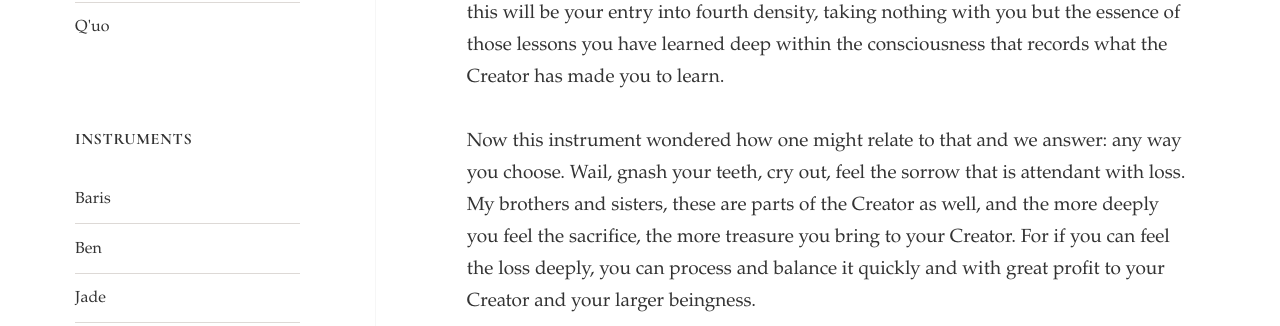
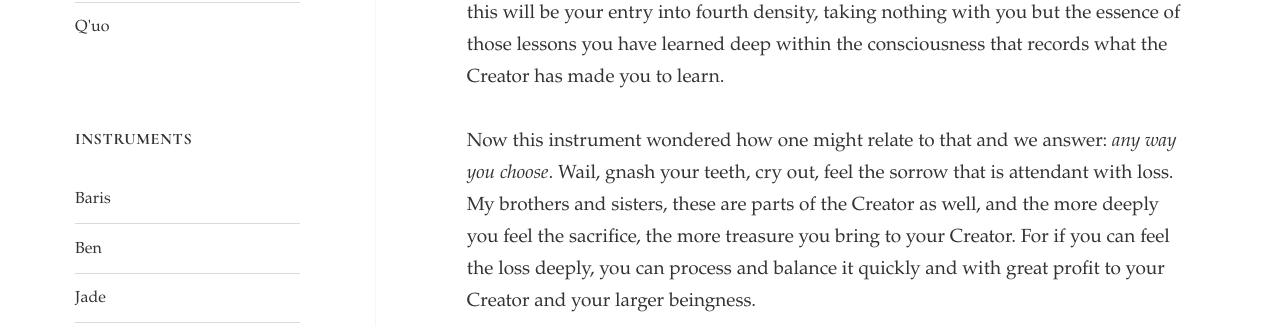
Before and after one commit to oswg/harc, a Jekyll site: the page built from _posts/2025-09-07_columbus_ccp_008.md, in a window 1280 px wide and 900 px high, scrolled down 7497 px. Shown: the part 128-454 px from the top of the window. Built offline with Jekyll 4.4.1, drawn with Linux system fonts in a browser that asks for light colours.

Commit message:
formatting

```diff
--- a/_posts/2025-09-07_columbus_ccp_008.md
+++ b/_posts/2025-09-07_columbus_ccp_008.md
@@ -77,7 +77,7 @@ Thank you. We are those of Q'uo.
 
 Let us briefly offer the image on your tarot card of the Significator of Body, the sense in which it is being held upside down, shaken out, stripped of all that purchases what is valued on this plane. It is the overall story of the body, but not simply of the flesh you occupy. It is a fable of that which is material, that which is hoarded and meted out judiciously to conserve one's foothold in the incarnation. But incarnations are finite; they do not last, and we have spoken through this instrument previously that the body is both to be cherished, loved, nurtured, but also very importantly: sacrificed, used up, thrown into the grave when one is finished with it. We speak of course of one ray of the body and not the idea of embodiment itself, though at each level, sacrifice obtains and teaches he who seeks our Creator what exactly one may approach the throne wearing, holding, offering nothing but the self, my brothers and sisters. And this will be your entry into fourth density, taking nothing with you but the essence of those lessons you have learned deep within the consciousness that records what the Creator has made you to learn.
 
-Now this instrument wondered how one might relate to that and we answer: any way you choose. Wail, gnash your teeth, cry out, feel the sorrow that is attendant with loss. My brothers and sisters, these are parts of the Creator as well, and the more deeply you feel the sacrifice, the more treasure you bring to your Creator. For if you can feel the loss deeply, you can process and balance it quickly and with great profit to your Creator and your larger beingness.
+Now this instrument wondered how one might relate to that and we answer: _any way you choose_. Wail, gnash your teeth, cry out, feel the sorrow that is attendant with loss. My brothers and sisters, these are parts of the Creator as well, and the more deeply you feel the sacrifice, the more treasure you bring to your Creator. For if you can feel the loss deeply, you can process and balance it quickly and with great profit to your Creator and your larger beingness.
 
 No entity in this octave accrues simply to give away; no person saves and works hard to simply flush its life savings down the toilet. It is absurd. What your Creator asks is that you have faith in this absurdity so that you may experience a new self; a self that is more deeply felt and more preciously obtained than any item you can buy, any instrument you can observe growing in value. Even your relationships with each other will change. Accepting this change is difficult, and no principle from beyond your planet can ease that struggle--except to offer love: a love in which loss can be slowly worked with, balanced. And then this self, unburdened by that which was clung to, may lightly dance towards paradise. And it is in that future fruition that one aspirationally strips the self of all that gives it place and stature in a crumbling illusion.
 
```
